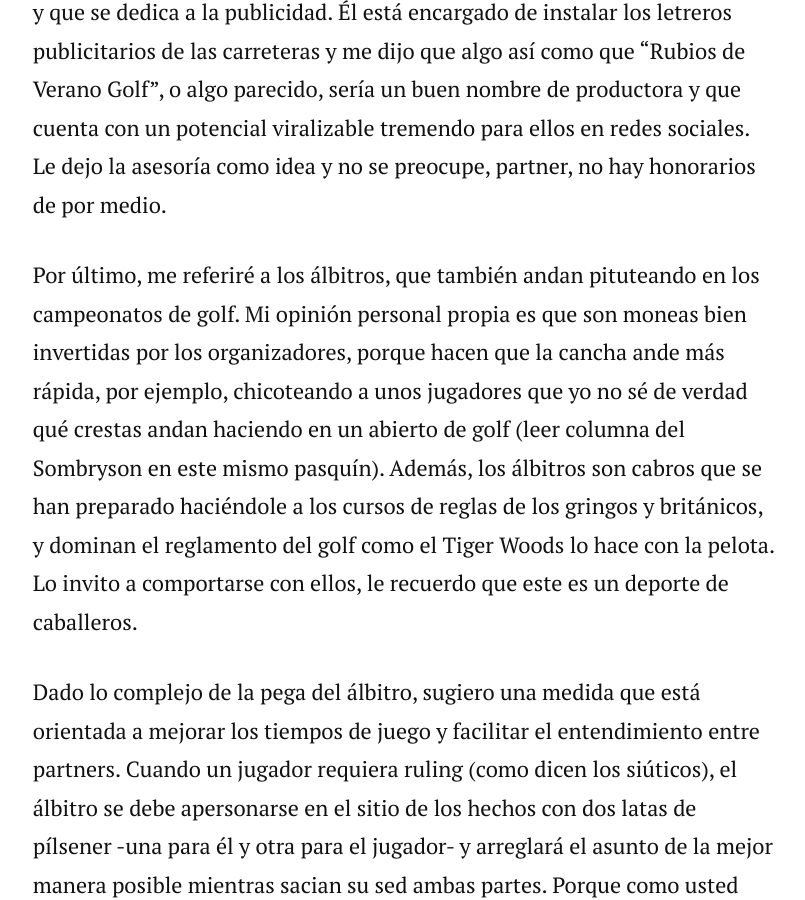
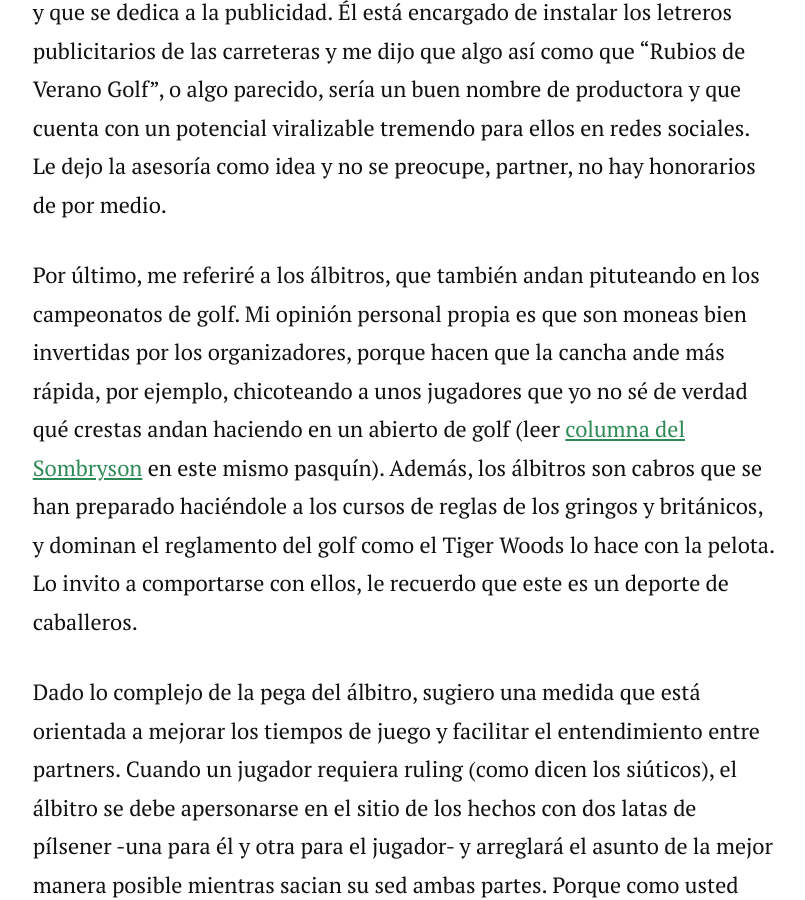
Before and after one commit to fdcgolf/fdcgolf.github.io, a Jekyll site: the page built from _posts/2024-01-18-las-moneas.markdown, in a window 1280 px wide and 900 px high, scrolled down 3791 px. Shown: the whole window, without its empty margins (236-1041 px from the left). Built offline with Jekyll 4.4.1, drawn with Linux system fonts in a browser that asks for light colours; nearby versions of some CDN libraries; comment, search, counter and statistics services are not loaded; part of the change alters nothing that is shown.

```diff
--- a/_posts/2024-01-18-las-moneas.markdown
+++ b/_posts/2024-01-18-las-moneas.markdown
@@ -22,7 +22,7 @@ Primero, no podemos estar sirviéndolos mojitos a las finales del día, ¡qué e
 
 Lo segundo, es que el nombre de Mackenzie Golf uno lo asocia al ídolo dentro de la cancha, pero no a la empresa de superproducción de mega eventos que ahora es. Se lo comenté a un cabro que vive al final de la cuadra y que se dedica a la publicidad. Él está encargado de instalar los letreros publicitarios de las carreteras y me dijo que algo así como que "Rubios de Verano Golf", o algo parecido, sería un buen nombre de productora y que cuenta con un potencial viralizable tremendo para ellos en redes sociales. Le dejo la asesoría como idea y no se preocupe, partner, no hay honorarios de por medio.
 
-Por último, me referiré a los álbitros, que también andan pituteando en los campeonatos de golf. Mi opinión personal propia es que son moneas bien invertidas por los organizadores, porque hacen que la cancha ande más rápida, por ejemplo, chicoteando a unos jugadores que yo no sé de verdad qué crestas andan haciendo en un abierto de golf (leer columna del Sombryson en este mismo pasquín). Además, los álbitros son cabros que se han preparado haciéndole a los cursos de reglas de los gringos y británicos, y dominan el reglamento del golf como el Tiger Woods lo hace con la pelota. Lo invito a comportarse con ellos, le recuerdo que este es un deporte de caballeros.
+Por último, me referiré a los álbitros, que también andan pituteando en los campeonatos de golf. Mi opinión personal propia es que son moneas bien invertidas por los organizadores, porque hacen que la cancha ande más rápida, por ejemplo, chicoteando a unos jugadores que yo no sé de verdad qué crestas andan haciendo en un abierto de golf (leer <a href="https://fdcgolf.com/blog/anonadado/">columna del Sombryson</a> en este mismo pasquín). Además, los álbitros son cabros que se han preparado haciéndole a los cursos de reglas de los gringos y británicos, y dominan el reglamento del golf como el Tiger Woods lo hace con la pelota. Lo invito a comportarse con ellos, le recuerdo que este es un deporte de caballeros.
 
 Dado lo complejo de la pega del álbitro, sugiero una medida que está orientada a mejorar los tiempos de juego y facilitar el entendimiento entre partners. Cuando un jugador requiera ruling (como dicen los siúticos), el álbitro se debe apersonarse en el sitio de los hechos con dos latas de pílsener -una para él y otra para el jugador- y arreglará el asunto de la mejor manera posible mientras sacian su sed ambas partes. Porque como usted sabe, partner, con una pílsener todo se soluciona.
 
```
